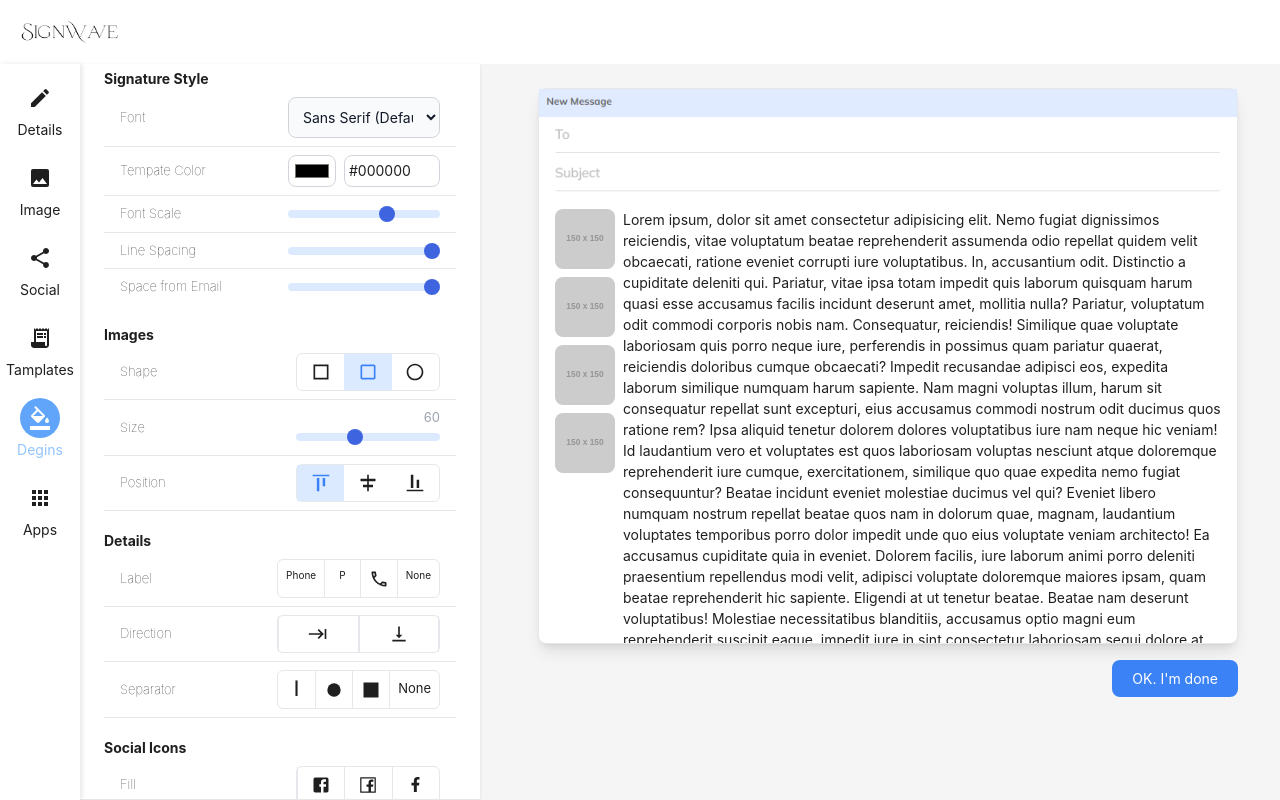
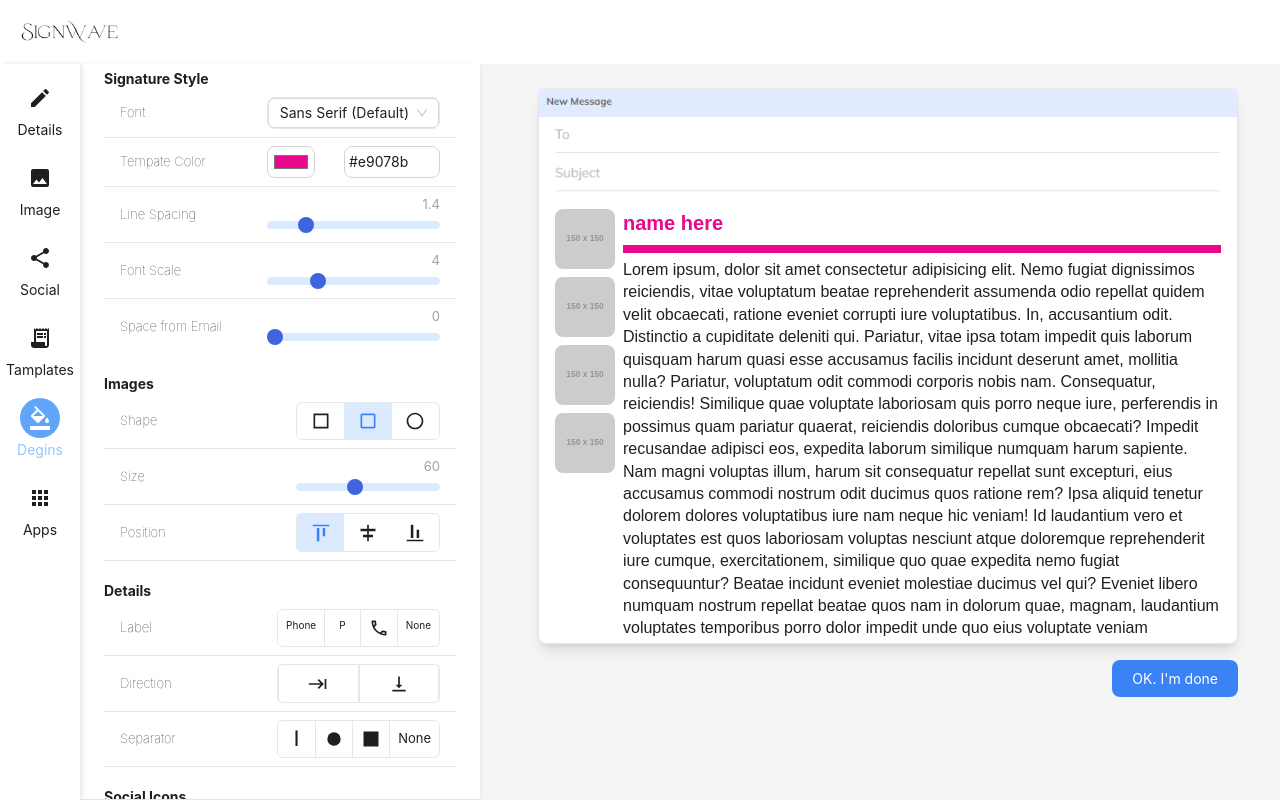
Before and after one commit to sangamprashant/email-signature-vite, a React (Vite) app: page /editor in a window 1280 px wide. Both pictures are taken after a click on the element "Degins". Built offline with nearby package versions, Linux system fonts and the light colour scheme.

Commit message:
"Updated various files in the project, including components, context, functions, types, and tailwind config, with changes to font options, decorative line styles, and text scaling."

```diff
--- a/src/Components/Frame/Elements/MiddlePart/SocialPart/Customize.tsx
+++ b/src/Components/Frame/Elements/MiddlePart/SocialPart/Customize.tsx
@@ -11,14 +11,13 @@ import SquareIcon from '@mui/icons-material/Square';
 import SquareOutlinedIcon from '@mui/icons-material/SquareOutlined';
 import VerticalAlignBottomIcon from '@mui/icons-material/VerticalAlignBottom';
 import { Input, Select, Switch } from 'antd';
-import { useState } from 'react';
 import { AiOutlineFacebook } from "react-icons/ai";
 import { FaFacebookF } from "react-icons/fa";
 import fontOptions from "../../../../../Strings/FontsOptions";
 
 import { CiUndo } from "react-icons/ci";
 import { useAppContext } from '../../../../../context';
-import { handleActive } from '../../../../../functions';
+import { decorativeLineOptions, handleActive } from '../../../../../functions';
 
 const Customize = () => {
     return (
@@ -40,21 +39,23 @@ const SignatureStyle = () => {
                 <table className='table-auto w-full border-collapse'>
                     <caption className='text-left font-bold text-sm'>Signature Style</caption>
                     <tbody>
-                        {/* Font Selection */}
                         <tr className="border-b">
                             <td className='py-2 px-4 font-thin'>Font</td>
                             <td className='py-2 px-4'>
-                                <select className="bg-gray-50 border border-gray-300 text-gray-900 text-sm rounded-lg focus:ring-blue-500 focus:border-blue-500 w-full p-2.5" value={design.design.signatureStyle.font}>
+                                <Select
+                                    className="bg-gray-50 border text-gray-900 text-sm rounded-lg focus:ring-blue-500 focus:border-blue-500 w-full"
+                                    value={design.design.signatureStyle.font}
+                                    onChange={(e) => handleDesign("font", e)}
+                                >
                                     {fontOptions.map((font) => (
-                                        <option key={font.value} value={font.value}>
+                                        <Select.Option key={font.value} value={font.value} className={font.value}>
                                             {font.name}
-                                        </option>
+                                        </Select.Option>
                                     ))}
-                                </select>
+                                </Select>
                             </td>
                         </tr>
 
-                        {/* Template Color Selection */}
                         <tr className="border-b">
                             <td className='py-2 px-4 font-thin size-1/2'>Tempate Color</td>
                             <td className='py-2 px-4 size-1/2'>
@@ -62,51 +63,59 @@ const SignatureStyle = () => {
                                     <Input
                                         type="color"
                                         className="w-12 h-12 border border-gray-300 rounded-lg px-1"
-                                        defaultValue="#000000"
+                                        value={design.design.signatureStyle.tempColor}
+                                        onChange={(e) => handleDesign("tempColor", e.target.value)}
                                     />
-                                    <Input type="text" value="#000000" className=" w-24 border border-gray-300 rounded-lg px-1" />
+                                    <Input type="text" className=" w-24 border border-gray-300 rounded-lg px-1" value={design.design.signatureStyle.tempColor}
+                                        onChange={(e) => handleDesign("tempColor", e.target.value)} />
                                 </div>
                             </td>
                         </tr>
 
-                        {/* Font Scale */}
                         <tr className="border-b">
-                            <td className='py-2 px-4 font-thin'>Font Scale</td>
+                            <td className='py-2 px-4 font-thin'>Line Spacing</td>
                             <td className='py-2 px-4'>
+                                <p className='text-end m-0 text-gray-400'>{design.design.signatureStyle.lineSpacing}</p>
                                 <input
                                     type="range"
-                                    min="0.5"
-                                    max="2"
-                                    step="0.1"
+                                    min={1}
+                                    max={3}
+                                    step={.1}
+                                    value={design.design.signatureStyle.lineSpacing}
+                                    onChange={(e) => handleDesign("lineSpacing", e.target.value)}
                                     className="w-full h-2 bg-blue-100 rounded-lg appearance-none cursor-pointer"
                                 />
                             </td>
                         </tr>
 
-                        {/* Line Spacing */}
                         <tr className="border-b">
-                            <td className='py-2 px-4 font-thin'>Line Spacing</td>
+                            <td className='py-2 px-4 font-thin'>Font Scale</td>
                             <td className='py-2 px-4'>
+                                <p className='text-end m-0 text-gray-400'>{design.design.signatureStyle.fontScale}</p>
                                 <input
                                     type="range"
-                                    min="1"
-                                    max="2"
-                                    step="0.1"
+                                    min={1}
+                                    max={12}
+                                    step={1}
+                                    value={design.design.signatureStyle.fontScale}
+                                    onChange={(e) => handleDesign("fontScale", e.target.value)}
                                     className="w-full h-2 bg-blue-100 rounded-lg appearance-none cursor-pointer"
                                 />
                             </td>
                         </tr>
 
-                        {/* Space from Email */}
                         <tr>
                             <td className='py-2 px-4 font-thin size-3/6'>Space from Email</td>
                             <td className='py-2 px-4'>
+                                <p className='text-end m-0 text-gray-400'>{design.design.signatureStyle.spaceFromEmail}</p>
                                 <input
                                     type="range"
-                                    min="0"
-                                    max="50"
-                                    step="5"
-                                    className="w-full h-2 bg-blue-100 rounded-lg appearance-none cursor-pointer"
+                                    min={0}
+                                    max={100}
+                                    step={1}
+                                    value={design.design.signatureStyle.spaceFromEmail}
+                                    onChange={(e) => handleDesign("spaceFromEmail", e.target.value)}
+                                    className="w-full h-2 bg-blue-100 rounded-lg appearance-none cursor-pointer mt-"
                                 />
                             </td>
                         </tr>
@@ -116,6 +125,14 @@ const SignatureStyle = () => {
         </>
     )
 
+    async function handleDesign(type: "font" | "tempColor" | "fontScale" | "lineSpacing" | "spaceFromEmail", newValue: "start" | "center" | "end" | number | string) {
+        design.handleDesign({
+            signatureStyle: {
+                ...design.design.signatureStyle,
+                [type]: newValue,
+            },
+        });
+    }
 
 }
 
@@ -356,17 +373,11 @@ const SocialIcons = () => {
 }
 
 const DecorativeLine = () => {
-    const [selectedStyle, setSelectedStyle] = useState(3);
+    const { design } = useAppContext()
 
-    const styleOptions = [
-        { value: 0, label: 'None', preview: 'none' },
-        { value: 1, label: 'Slim', preview: '1px solid black' },
-        { value: 2, label: 'Normal', preview: '2px solid black' },
-        { value: 3, label: 'Heavy', preview: '4px solid black' },
-        { value: 4, label: 'Dotted', preview: '2px dotted black' },
-        { value: 5, label: 'Dashed', preview: '2px dashed black' },
-    ];
-
+    const isThemeColor: boolean = design.design.decorativeLine.matchWithTemplateColor
+    const lineColor: string = design.design.decorativeLine.color
+    const style: number = design.design.decorativeLine.style
 
     return (
         <>
@@ -380,11 +391,11 @@ const DecorativeLine = () => {
                             <td className="py-2 px-4">
                                 <div className="relative">
                                     <Select
-                                        value={selectedStyle}
-                                        onChange={(val) => setSelectedStyle(val)}
+                                        value={style}
+                                        onChange={(val) => handleDesign("style", val)}
                                         className='w-full'
                                     >
-                                        {styleOptions.map((option) => (
+                                        {decorativeLineOptions.map((option) => (
                                             <Select.Option key={option.value} value={option.value} className="flex items-center">
                                                 <span
                                                     className="mr-2"
@@ -402,27 +413,27 @@ const DecorativeLine = () => {
                             </td>
                         </tr>
 
-                        {/* Template Color Selection */}
                         <tr className="border-b">
                             <td className='py-2 px-4 font-thin size-1/2'>Match with template color</td>
                             <td className='py-2 px-4 size-1/2 w-full flex justify-end'>
-                                <Switch defaultChecked />
+                                <Switch value={isThemeColor} onChange={(e) => { handleDesign("matchWithTemplateColor", e) }} />
                             </td>
                         </tr>
 
-                        <tr className="border-b">
+                        {!isThemeColor && <tr className="border-b">
                             <td className='py-2 px-4 font-thin size-1/2'>Color</td>
                             <td className='py-2 px-4 size-1/2'>
                                 <div className="flex gap-2 justify-between">
                                     <Input
                                         type="color"
                                         className="w-12 h-12 border border-gray-300 rounded-lg px-1"
-                                        defaultValue="#000000"
+                                        value={lineColor}
+                                        onChange={(e) => handleDesign("color", e.target.value)}
                                     />
-                                    <Input type="text" value="#000000" className=" w-24 border border-gray-300 rounded-lg px-1" />
+                                    <Input type="text" value={lineColor} onChange={(e) => handleDesign("color", e.target.value)} className=" w-24 border border-gray-300 rounded-lg px-1" />
                                 </div>
                             </td>
-                        </tr>
+                        </tr>}
 
                     </tbody>
                 </table>
@@ -431,6 +442,15 @@ const DecorativeLine = () => {
             <div className='mb-48 text-blue-300 hover:text-blue-600 cursor-pointer flex gap-2 items-center w-fit'><CiUndo /> <span>Reset to default</span></div>
         </>
     );
+
+    async function handleDesign(type: "style" | "matchWithTemplateColor" | "color", newValue: number | string | boolean) {
+        design.handleDesign({
+            decorativeLine: {
+                ...design.design.decorativeLine,
+                [type]: newValue,
+            },
+        });
+    }
 };
 
 
--- /dev/null
+++ b/src/Components/Frame/Elements/Templates/ReuseComponents/DecorativeLine.tsx
@@ -0,0 +1,37 @@
+import { useAppContext } from "../../../../../context";
+
+const DecorativeLine = () => {
+    const { design } = useAppContext();
+
+    const isDefault = design.design.decorativeLine.matchWithTemplateColor;
+    const color = design.design.decorativeLine.color;
+    const themeColor = design.design.signatureStyle.tempColor;
+
+    const decorativeLineOptions = [
+        { value: 0, label: "None", preview: "none" },
+        { value: 1, label: "Slim", preview: `1px solid ${isDefault ? themeColor : color}` },
+        { value: 2, label: "Normal", preview: `2px solid ${isDefault ? themeColor : color}` },
+        { value: 3, label: "Heavy", preview: `4px solid ${isDefault ? themeColor : color}` },
+        { value: 4, label: "Dotted", preview: `2px dotted ${isDefault ? themeColor : color}` },
+        { value: 5, label: "Dashed", preview: `2px dashed ${isDefault ? themeColor : color}` },
+    ];
+
+    const getClass = (v: number) => {
+        const option = decorativeLineOptions.find((s) => s.value === v);
+        return option ? option.preview : "none";
+    };
+
+    if (design.design.decorativeLine.style === 0) return null;
+
+    return (
+        <div
+            style={{
+                border: getClass(design.design.decorativeLine.style),
+                width: "100%",
+                display: "inline-block",
+            }}
+        ></div>
+    );
+};
+
+export default DecorativeLine;
--- /dev/null
+++ b/src/Components/Frame/Elements/Templates/ReuseComponents/Name.tsx
@@ -0,0 +1,17 @@
+import { useAppContext } from "../../../../../context"
+import { getTextScale } from "../../../../../functions";
+
+const Name = () => {
+
+    const { design } = useAppContext()
+    const fontScaleValue = Number(design.design.signatureStyle.fontScale);
+    const textScaleClass = getTextScale(fontScaleValue + 2);
+
+    return (
+        <h1
+            className={`${textScaleClass} font-bold`}
+            style={{ color: design.design.signatureStyle.tempColor, }}>name here</h1>
+    )
+}
+
+export default Name
--- a/src/Components/Frame/Elements/Templates/T1.tsx
+++ b/src/Components/Frame/Elements/Templates/T1.tsx
@@ -1,13 +1,16 @@
 import TamplateWraper from "./TamplateWraper";
 import Image from "./ReuseComponents/Image";
+import Name from "./ReuseComponents/Name";
+import DecorativeLine from "./ReuseComponents/DecorativeLine";
 
 const Template1 = () => {
   return (
     <TamplateWraper>
-
       <div className="flex gap-2">
         <Image />
         <div className="flex-1">
+          <Name />
+          <DecorativeLine />
           Lorem ipsum, dolor sit amet consectetur adipisicing elit. Nemo fugiat dignissimos reiciendis, vitae voluptatum beatae reprehenderit assumenda odio repellat quidem velit obcaecati, ratione eveniet corrupti iure voluptatibus. In, accusantium odit.
           Distinctio a cupiditate deleniti qui. Pariatur, vitae ipsa totam impedit quis laborum quisquam harum quasi esse accusamus facilis incidunt deserunt amet, mollitia nulla? Pariatur, voluptatum odit commodi corporis nobis nam.
           Consequatur, reiciendis! Similique quae voluptate laboriosam quis porro neque iure, perferendis in possimus quam pariatur quaerat, reiciendis doloribus cumque obcaecati? Impedit recusandae adipisci eos, expedita laborum similique numquam harum sapiente.
--- a/src/Components/Frame/Elements/Templates/TamplateWraper.tsx
+++ b/src/Components/Frame/Elements/Templates/TamplateWraper.tsx
@@ -1,10 +1,18 @@
 import React from "react";
+import { useAppContext } from "../../../../context";
+import { getTextScale } from "../../../../functions";
 
 interface TamplateWraperProps {
-  children: React.ReactNode
+  children: React.ReactNode;
 }
 
 const TamplateWraper: React.FC<TamplateWraperProps> = ({ children }) => {
+  const { design } = useAppContext();
+
+  const fontScaleValue = Number(design.design.signatureStyle.fontScale);
+  const textScaleClass = getTextScale(fontScaleValue);
+  const marginTopValue = design.design.signatureStyle.spaceFromEmail;
+
   return (
     <div>
       <div
@@ -13,9 +21,11 @@ const TamplateWraper: React.FC<TamplateWraperProps> = ({ children }) => {
           width: "700px",
         }}
       >
-        <img src="email-top.png" alt="" />
-        <div className="" id="tamplate-done">
-          <div className="p-4">{children}</div>
+        <img src="email-top.png" alt="Email Top Decoration" />
+        <div id="tamplate-done">
+          <div className={`p-4 ${design.design.signatureStyle.font} ${textScaleClass}`} style={{ lineHeight: design.design.signatureStyle.lineSpacing, marginTop: `${marginTopValue}px` }}>
+            {children}
+          </div>
         </div>
       </div>
       <div className="text-right mt-4">
--- a/src/Components/Frame/Frame.Layout.tsx
+++ b/src/Components/Frame/Frame.Layout.tsx
@@ -2,7 +2,6 @@ import { Layout, theme } from "antd";
 import React from "react";
 import MenuLeft from "./Elements/MenuLeft";
 import MiddleFields from "./Elements/MiddleFields";
-import TamplateWraper from "./Elements/Templates/TamplateWraper";
 import Template1 from "./Elements/Templates/T1";
 
 const { Header, Content, Sider } = Layout;
--- a/src/Strings/FontsOptions.ts
+++ b/src/Strings/FontsOptions.ts
@@ -1,33 +1,32 @@
 const fontOptions = [
-  { name: "Sans Serif (Default)", value: "font-sans" },
-  { name: "Serif (Default)", value: "font-serif" },
-  { name: "Monospace (Default)", value: "font-mono" },
+  { name: "Sans Serif (Default)", value: "font-sans", theme: "light" },
+  { name: "Serif (Default)", value: "font-serif", theme: "light" },
+  { name: "Monospace (Default)", value: "font-mono", theme: "dark" },
 
   // Web-safe fonts
-  { name: "Arial", value: "font-arial" },
-  { name: "Helvetica", value: "font-helvetica" },
-  { name: "Courier New", value: "font-courier" },
-  { name: "Georgia", value: "font-georgia" },
-  { name: "Times New Roman", value: "font-times" },
-  { name: "Verdana", value: "font-verdana" },
-  { name: "Tahoma", value: "font-tahoma" },
-  { name: "Trebuchet MS", value: "font-trebuchet" },
+  { name: "Arial", value: "font-arial", theme: "light" },
+  { name: "Helvetica", value: "font-helvetica", theme: "light" },
+  { name: "Courier New", value: "font-courier", theme: "dark" },
+  { name: "Georgia", value: "font-georgia", theme: "light" },
+  { name: "Times New Roman", value: "font-times", theme: "light" },
+  { name: "Verdana", value: "font-verdana", theme: "light" },
+  { name: "Tahoma", value: "font-tahoma", theme: "light" },
+  { name: "Trebuchet MS", value: "font-trebuchet", theme: "light" },
 
   // Google fonts (if you're using them with Tailwind)
-  { name: "Roboto", value: "font-roboto" },
-  { name: "Open Sans", value: "font-opensans" },
-  { name: "Lato", value: "font-lato" },
-  { name: "Montserrat", value: "font-montserrat" },
-  { name: "Oswald", value: "font-oswald" },
-  { name: "Raleway", value: "font-raleway" },
-  { name: "Poppins", value: "font-poppins" },
-  { name: "Merriweather", value: "font-merriweather" },
-  { name: "Playfair Display", value: "font-playfair" },
-  { name: "Nunito", value: "font-nunito" },
+  { name: "Roboto", value: "font-roboto", theme: "dark" },
+  { name: "Open Sans", value: "font-opensans", theme: "light" },
+  { name: "Lato", value: "font-lato", theme: "dark" },
+  { name: "Montserrat", value: "font-montserrat", theme: "dark" },
+  { name: "Oswald", value: "font-oswald", theme: "dark" },
+  { name: "Raleway", value: "font-raleway", theme: "light" },
+  { name: "Poppins", value: "font-poppins", theme: "light" },
+  { name: "Merriweather", value: "font-merriweather", theme: "light" },
+  { name: "Playfair Display", value: "font-playfair", theme: "dark" },
+  { name: "Nunito", value: "font-nunito", theme: "light" },
 
   // Custom fonts (if you have them)
-  { name: "Fira Code (Monospace)", value: "font-firacode" },
-  { name: "Inconsolata (Monospace)", value: "font-inconsolata" },
+  { name: "Inconsolata (Monospace)", value: "font-inconsolata", theme: "dark" },
 ];
 
 export default fontOptions;
--- a/src/context/AppContext.tsx
+++ b/src/context/AppContext.tsx
@@ -24,9 +24,9 @@ export const AppProvider: React.FC<{ children: ReactNode }> = ({
   const [design, setDesign] = useState<designProps>({
     signatureStyle: {
       font: "font-sans",
-      tempColor: "pink",
-      fontScale: 24,
-      lineSpacing: 13,
+      tempColor: "#e9078b",
+      lineSpacing: 1.4,
+      fontScale: 4,
       spaceFromEmail: 0,
     },
     images: {
@@ -48,9 +48,9 @@ export const AppProvider: React.FC<{ children: ReactNode }> = ({
       colorType: "original",
     },
     decorativeLine: {
-      style: "solid",
+      style: 3,
       matchWithTemplateColor: true,
-      color: "#000",
+      color: "#BDBDBD",
     },
   });
 
--- a/src/functions/index.ts
+++ b/src/functions/index.ts
@@ -1,6 +1,10 @@
 import { PixelCrop } from "react-image-crop";
 
-export function canvasPreview(image: HTMLImageElement, canvas: HTMLCanvasElement, crop: PixelCrop) {
+export function canvasPreview(
+  image: HTMLImageElement,
+  canvas: HTMLCanvasElement,
+  crop: PixelCrop
+) {
   const ctx = canvas.getContext("2d");
 
   if (!ctx) {
@@ -31,5 +35,52 @@ export function canvasPreview(image: HTMLImageElement, canvas: HTMLCanvasElement
 }
 
 export const handleActive = (isActive: boolean) => {
-  return `flex-1 text-center p-2 cursor-pointer hover:bg-gray-200 ${isActive ? "bg-blue-100 text-blue-500" : ""}`
+  return `flex-1 text-center p-2 cursor-pointer hover:bg-gray-200 ${
+    isActive ? "bg-blue-100 text-blue-500" : ""
+  }`;
+};
+
+export const getTextScale=(scale: number)=> {
+  switch (scale) {
+    case 1:
+      return "text-tiny"; // 0.625rem
+    case 2:
+      return "text-xs"; // 0.75rem
+    case 3:
+      return "text-sm"; // 0.875rem
+    case 4:
+      return "text-base"; // 1rem
+    case 5:
+      return "text-lg"; // 1.125rem
+    case 6:
+      return "text-xl"; // 1.25rem
+    case 7:
+      return "text-2xl"; // 1.5rem
+    case 8:
+      return "text-3xl"; // 1.875rem
+    case 9:
+      return "text-4xl"; // 2.25rem
+    case 10:
+      return "text-5xl"; // 3rem
+    case 11:
+      return "text-6xl"; // 3.75rem
+    case 12:
+      return "text-7xl"; // 4.5rem
+    case 13:
+      return "text-8xl"; // 6rem
+    case 14:
+      return "text-9xl"; // 8rem
+    default:
+      return "text-base"; // Default case
+  }
 }
+
+
+export const decorativeLineOptions = [
+  { value: 0, label: "None", preview: "none" },
+  { value: 1, label: "Slim", preview: "1px solid black" },
+  { value: 2, label: "Normal", preview: "2px solid black" },
+  { value: 3, label: "Heavy", preview: "4px solid black" },
+  { value: 4, label: "Dotted", preview: "2px dotted black" },
+  { value: 5, label: "Dashed", preview: "2px dashed black" },
+];
--- a/src/types/index.ts
+++ b/src/types/index.ts
@@ -58,7 +58,7 @@ export interface socialIconsProps {
 }
 
 export interface decorativeLineProps {
-  style: string;
+  style: number;
   matchWithTemplateColor: boolean;
   color: string;
 }
@@ -82,8 +82,8 @@ export interface AppContextType {
       index: number
     ) => void;
   };
-  design:{
+  design: {
     design: designProps;
     handleDesign: (updatedDesign: Partial<designProps>) => void; // Add this here
-  }
+  };
 }
--- a/tailwind.config.js
+++ b/tailwind.config.js
@@ -20,6 +20,10 @@ module.exports = {
         firacode: ["Fira Code", "monospace"],
         inconsolata: ["Inconsolata", "monospace"],
       },
+      fontSize: {
+        'tiny': '0.625rem',
+        'huge': '5rem',
+      },
     },
   },
   plugins: [
```
